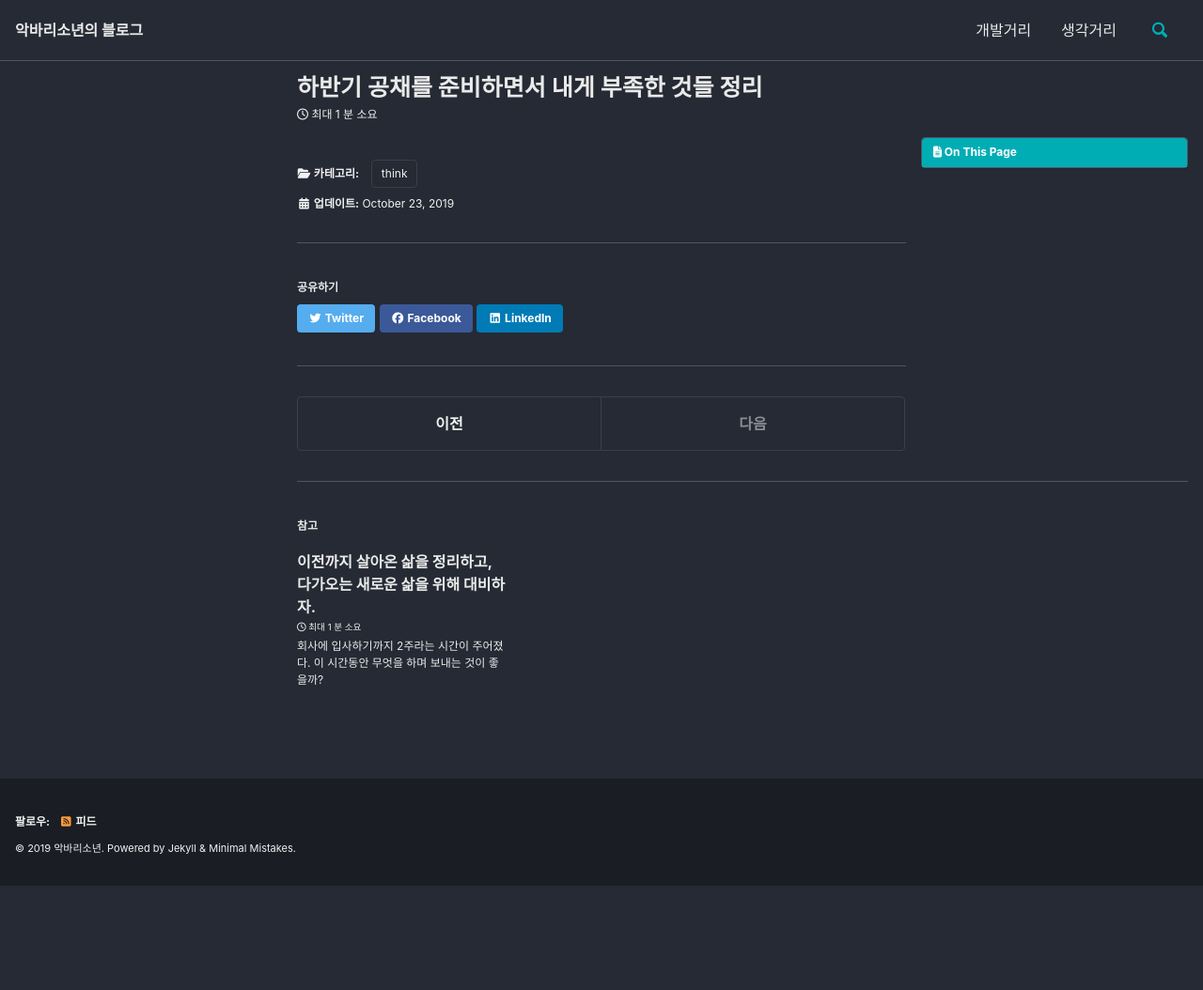
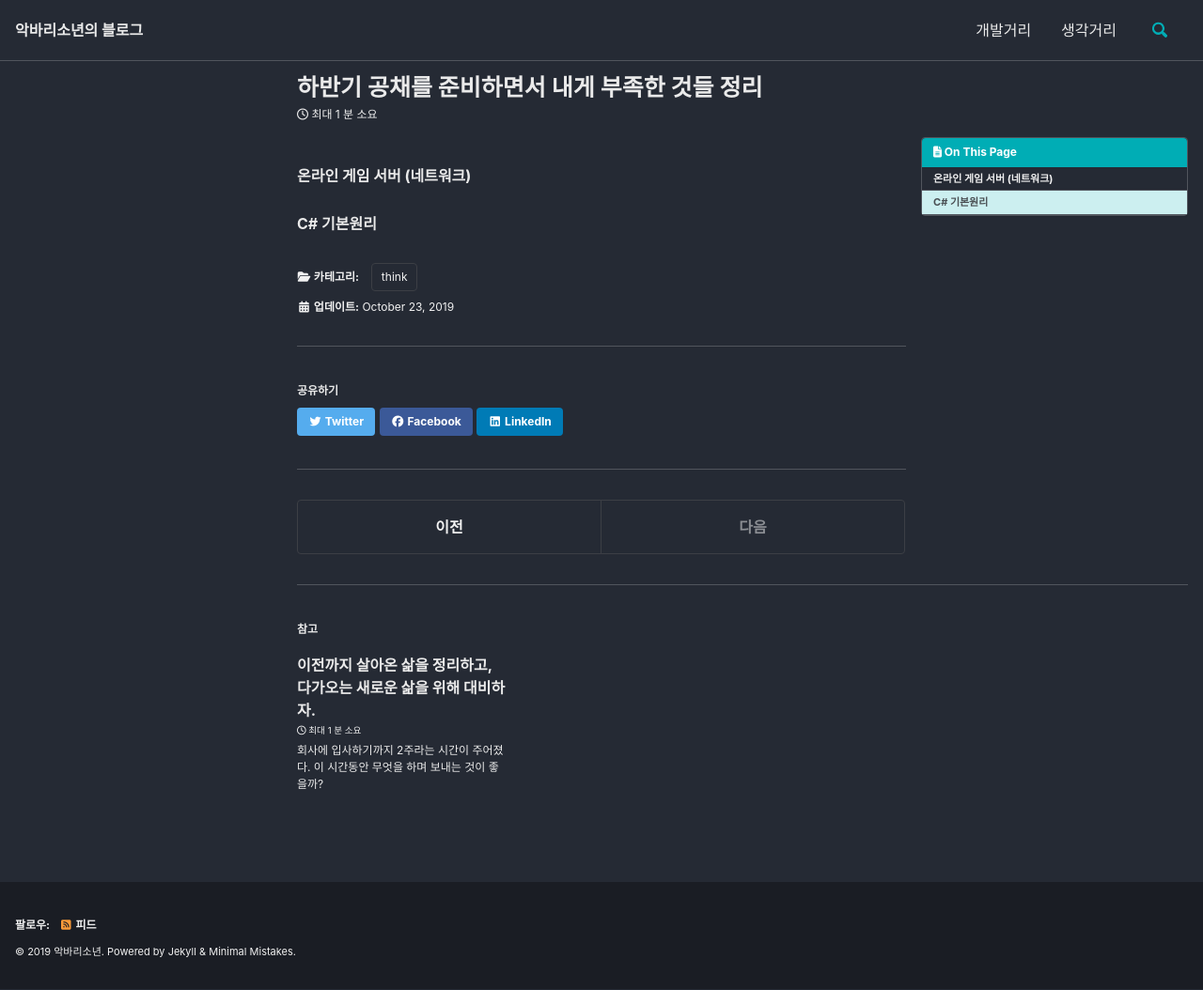
Before and after one commit to surmounter/Blog, a Jekyll site: the page built from _posts/2019-10-23-Remainder.md, in a window 1280 px wide. Shown: the whole page at 94% size. Built offline with Jekyll 4.4.1, drawn with Linux system fonts in a browser that asks for light colours; cached includes are drawn as plain includes; nearby versions of some CDN libraries; before the commit the page ends 943 px from its top, so only the background shows below that.

Commit message:
Update 2019-10-23-Remainder.md

```diff
--- a/_posts/2019-10-23-Remainder.md
+++ b/_posts/2019-10-23-Remainder.md
@@ -5,3 +5,8 @@ categories:
 toc: true
 author_profile: false
 ---
+
+
+### 온라인 게임 서버 (네트워크)
+
+### C# 기본원리
```
